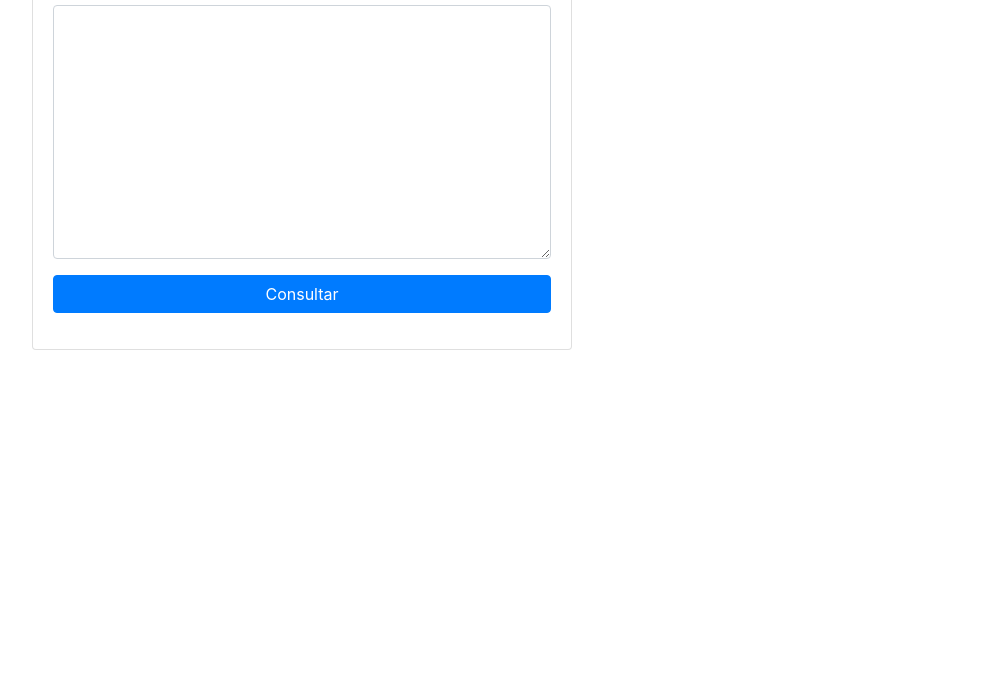
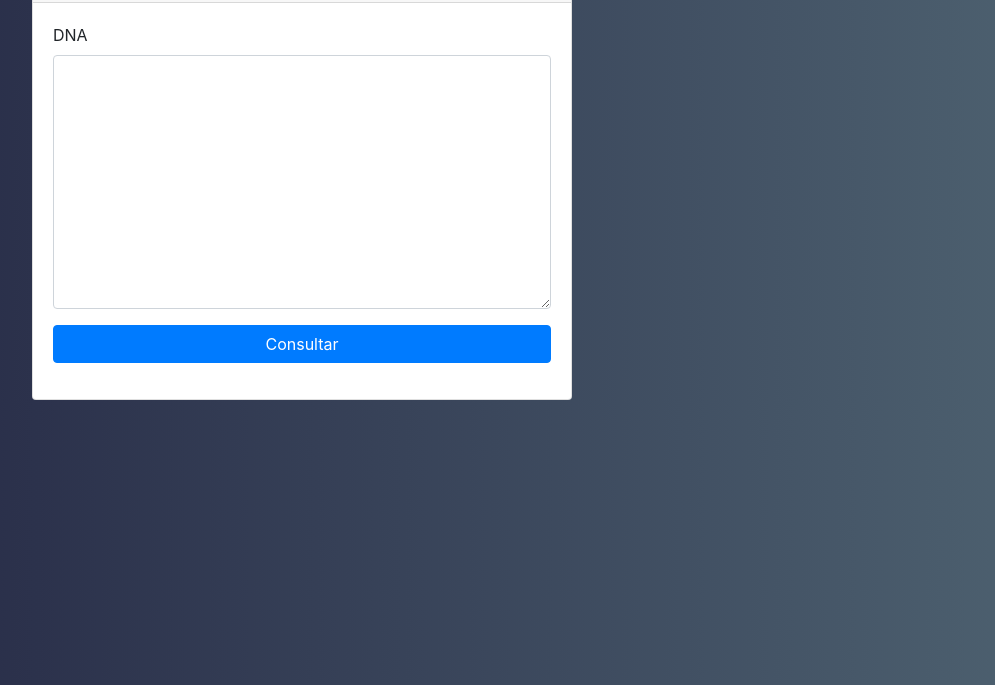
Before and after one commit to jorgeurrutia/examenMeli, a website: page src/views/index.html in a window 1280 px wide. Shown: the part 115-800 px from the top of the page, without its empty margins (53-1048 px from the left). Drawn offline with nearby package versions, Linux system fonts and the light colour scheme.

Commit message:
Estilo de web

```diff
--- a/src/index.js
+++ b/src/index.js
@@ -17,6 +17,9 @@ app.use(express.json());
 //routes
 app.use(require("./routes/index"));
 
+//static files
+app.use(express.static(path.join(__dirname, "public")));
+
 //starting the server
 app.listen(app.get("port"), () => {
     console.log("Server on port " + app.get("port"));
--- /dev/null
+++ b/src/public/css/main.css
@@ -0,0 +1,11 @@
+body{
+    background: #536976;  /* fallback for old browsers */
+    background: -webkit-linear-gradient(to right, #292E49, #536976);  /* Chrome 10-25, Safari 5.1-6 */
+    background: linear-gradient(to right, #292E49, #536976); /* W3C, IE 10+/ Edge, Firefox 16+, Chrome 26+, Opera 12+, Safari 7+ */
+
+    color: #ffffff;
+}
+
+.card{
+    margin-top: 50px;
+}
--- a/src/views/index.html
+++ b/src/views/index.html
@@ -4,6 +4,7 @@
     <meta charset="UTF-8">
     <meta name="viewport" content="width=device-width, initial-scale=1.0">
     <meta http-equiv="X-UA-Compatible" content="ie=edge">
+    <link rel="stylesheet" href="/css/main.css">
     <link rel="stylesheet" href="https://stackpath.bootstrapcdn.com/bootstrap/4.3.1/css/bootstrap.min.css" integrity="sha384-ggOyR0iXCbMQv3Xipma34MD+dH/1fQ784/j6cY/iJTQUOhcWr7x9JvoRxT2MZw1T" crossorigin="anonymous">
     <script src="https://code.jquery.com/jquery-1.12.4.js"></script>
     <title>X-MEN</title>
```
